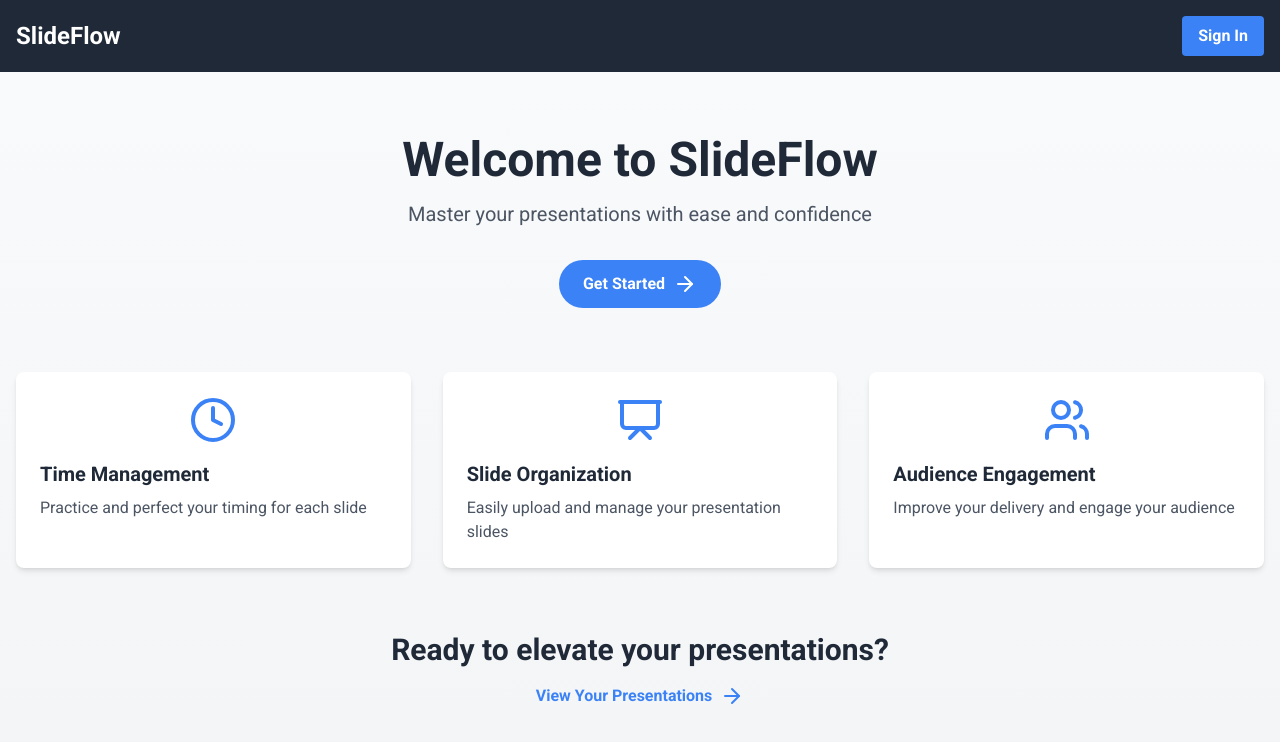
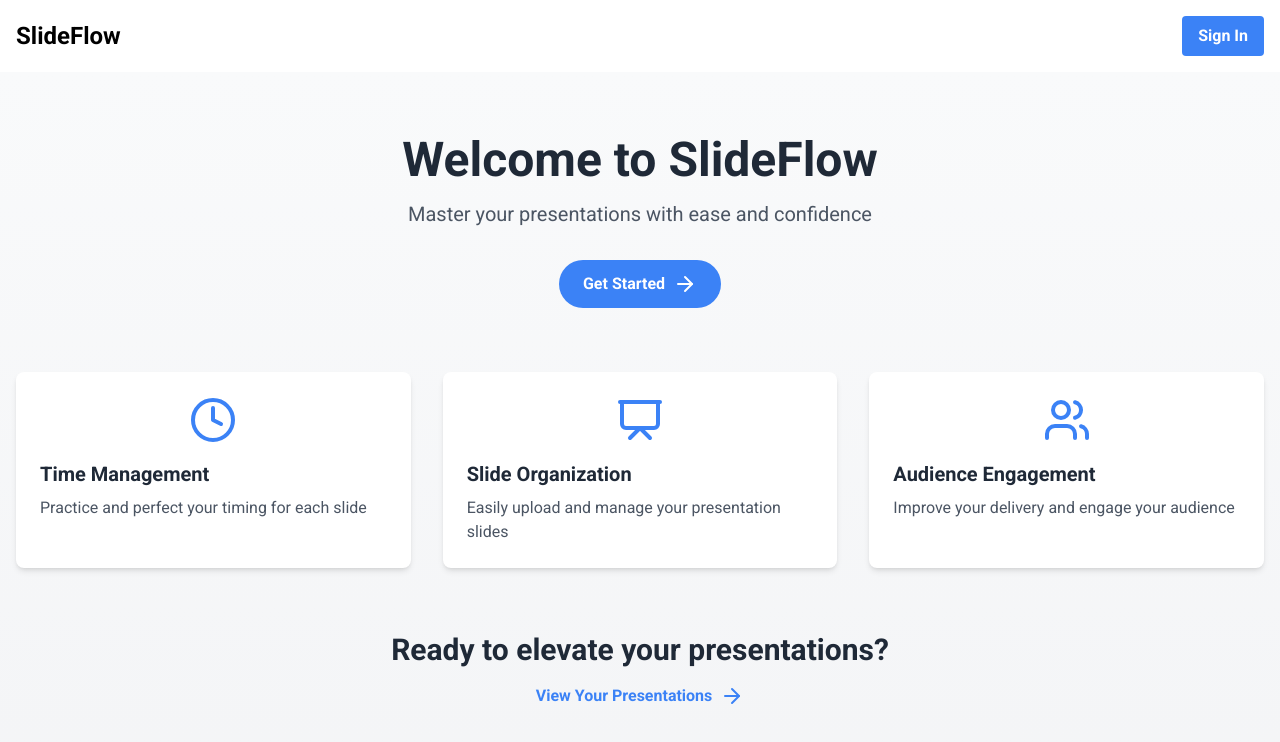
Before and after one commit to bulkypanda/slideflow, a Next.js app: page / in a window 1280 px wide. Shown: the top 742 px of the page. Built offline with nearby package versions, Linux system fonts and the light colour scheme; no server answers.

Commit message:
nav stuff

```diff
--- a/app/layout.js
+++ b/app/layout.js
@@ -7,8 +7,9 @@ import {
 } from '@clerk/nextjs'
 import './globals.css'
 import {Roboto} from "next/font/google";
+
 import Link from "next/link";
-
+import { Navigation } from "./navigation";
 const roboto = Roboto({
     weight: ["300", "400", "500", "700"],
     subsets: ["latin"]
@@ -21,25 +22,8 @@ export default function RootLayout({
         <ClerkProvider>
             <html lang="en">
             <body className={roboto.className}>
-                <nav className="bg-gray-800 text-white p-4 shadow-md">
-                    <div className="container mx-auto flex justify-between items-center">
-                        <Link href="/" className="text-2xl font-bold hover:text-blue-300 transition-colors">SlideFlow</Link>
-                        <div className="flex items-center space-x-4">
-                            <SignedOut>
-                                <SignInButton mode="modal">
-                                    <button className="bg-blue-500 hover:bg-blue-600 text-white font-bold py-2 px-4 rounded transition-colors">
-                                        Sign In
-                                    </button>
-                                </SignInButton>
-                            </SignedOut>
-                            <SignedIn>
-                                <Link href="/presentations" className="hover:text-blue-300 transition-colors">My Presentations</Link>
-                                <UserButton afterSignOutUrl="/" />
-                            </SignedIn>
-                        </div>
-                    </div>
-                </nav>
-                {children}
+                    <Navigation />
+                    {children}
             </body>
             </html>
         </ClerkProvider>
--- /dev/null
+++ b/app/navigation.js
@@ -0,0 +1,23 @@
+'use client';
+
+import { useMemo } from "react";
+import { usePathname } from "next/navigation";
+import { SignInButton, SignedIn, SignedOut, UserButton } from "@clerk/nextjs";
+
+import NavbarHome from "@/components/navbar";
+
+
+export function Navigation() {
+  const currentPathname = usePathname();
+  const homePagePathnames = [
+    "/",
+    "/presentations"
+  ];
+  const isHomePage = useMemo(() => homePagePathnames.includes(currentPathname), [currentPathname]);
+
+  if (isHomePage) {
+    return (
+      <NavbarHome />
+    );
+  }
+}
--- /dev/null
+++ b/components/navbar.jsx
@@ -0,0 +1,26 @@
+import React from "react";
+import Link from "next/link";
+import { SignInButton, SignedIn, SignedOut, UserButton } from "@clerk/nextjs";
+
+export default function Nav() {
+  return (
+    <nav className="flex items-center justify-between p-4 bg-white shadow-md">
+        <div className="container mx-auto flex justify-between items-center">
+            <Link href="/" className="text-2xl font-bold hover:text-blue-300 transition-colors">SlideFlow</Link>
+            <div className="flex items-center space-x-4">
+                <SignedOut>
+                    <SignInButton mode="modal">
+                        <button className="bg-blue-500 hover:bg-blue-600 text-white font-bold py-2 px-4 rounded transition-colors">
+                            Sign In
+                        </button>
+                    </SignInButton>
+                </SignedOut>
+                <SignedIn>
+                    <Link href="/presentations" className="hover:text-blue-300 transition-colors">My Presentations</Link>
+                    <UserButton afterSignOutUrl="/" />
+                </SignedIn>
+            </div>
+        </div>
+    </nav>
+  );
+}
--- a/package.json
+++ b/package.json
@@ -18,7 +18,7 @@
     "class-variance-authority": "^0.7.0",
     "clsx": "^2.1.1",
     "lucide-react": "^0.445.0",
-    "next": "14.2.13",
+    "next": "^14.2.15",
     "pdfjs-dist": "^4.6.82",
     "react": "^18",
     "react-dom": "^18",
```
Also changed, not shown: 1 other file (tests, documents, lock files or other folders).
